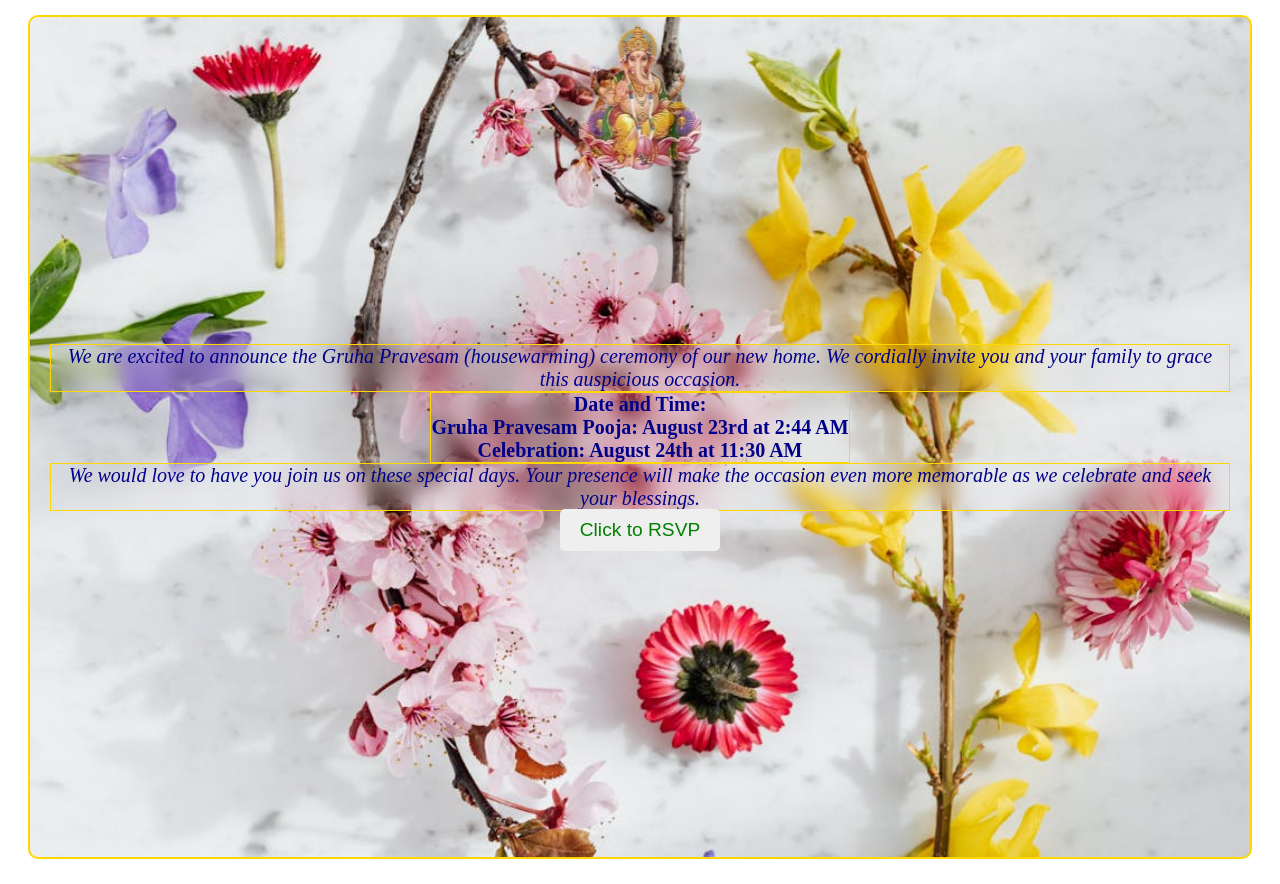
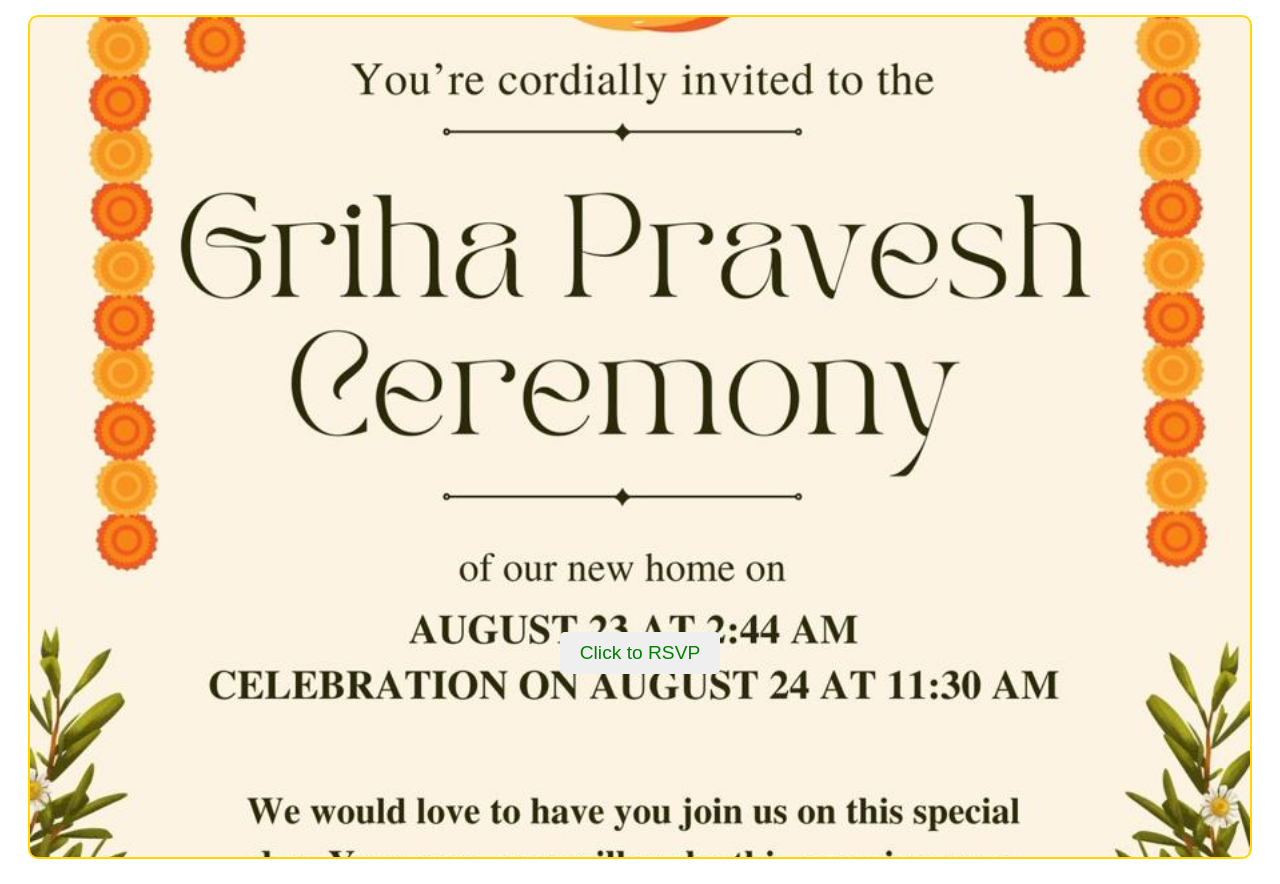
Before and after one commit to sindhu39/Revanthsindhu-Housewarming, an Angular app: page / in a window 1280 px wide. Built offline with nearby package versions, Linux system fonts and the light colour scheme.

Commit message:
changed back ground

```diff
--- a/src/app/invitation/invitation.component.css
+++ b/src/app/invitation/invitation.component.css
@@ -1,5 +1,5 @@
 .invitation {
-    background-image: url('/assets/white-flower4.jpg');
+    background-image: url('/assets/Housewarming.jpeg');
     background-size: cover;
     background-position: center;
     background-repeat: no-repeat;
--- a/src/app/invitation/invitation.component.html
+++ b/src/app/invitation/invitation.component.html
@@ -1,10 +1,28 @@
 <!-- src/app/invitation/invitation.component.html -->
 <div class="invitation" content="width=device-width, initial-scale=1, user-scalable=no">
-  <img src="/assets/download5.jpg" alt="Overlay Image" class="overlay-image" /> <!-- Overlay image -->
-        <i><p>We are excited to announce the Gruha Pravesam (housewarming) ceremony of our new home. We cordially invite you and your family to grace this auspicious occasion.</p></i>
-        <b><p>Date and Time:<br>
-          Gruha Pravesam Pooja: August 23rd at 2:44 AM<br>
-          Celebration: August 24th at 11:30 AM</p></b>
-       <i> <p>We would love to have you join us on these special days. Your presence will make the occasion even more memorable as we celebrate and seek your blessings.</p></i>
-        <br><button  (click)="RSVP()">Click to RSVP</button>
+        <br>
+        <br>
+        <br>
+        <br>
+        <br>
+        <br>
+        <br>
+        <br>
+        <br>
+        <br>
+        <br>
+        <br>
+        <br>
+        <br>
+        <br>
+        <br>
+        <br>
+        <br>
+        <br>
+        <br>
+        <br>
+        <br>
+        <br>
+        <br>
+        <button  (click)="RSVP()">Click to RSVP</button>
  </div>
```
Also changed, not shown: src/assets/Housewarming.jpeg (added).
